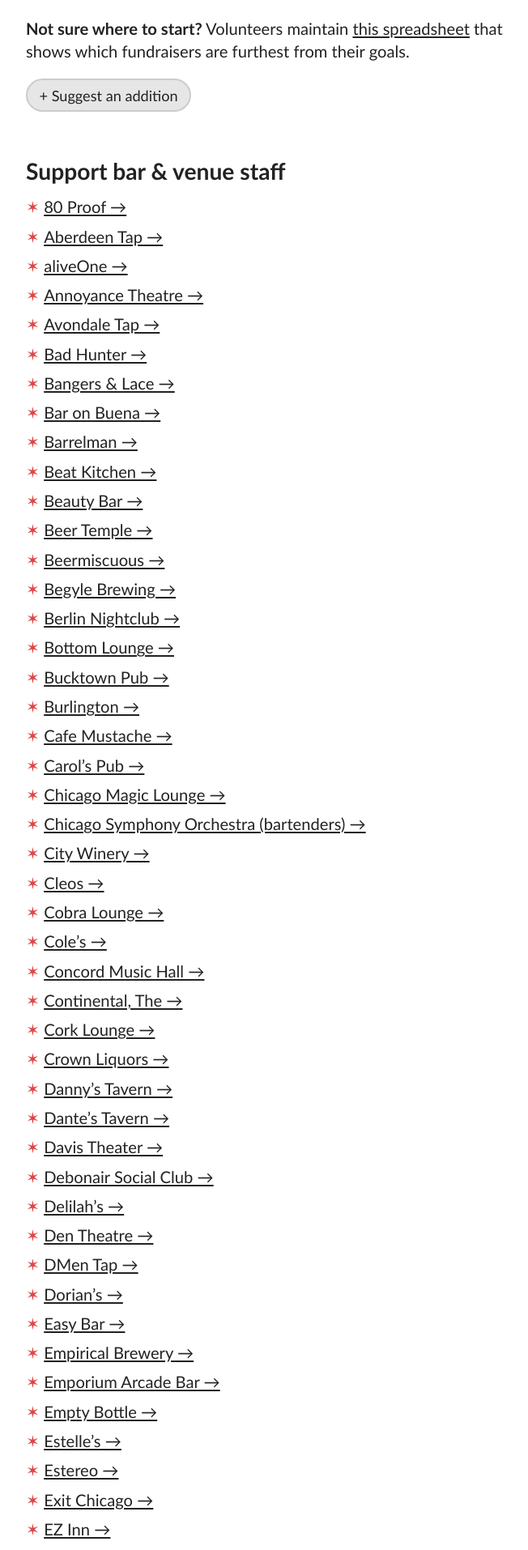
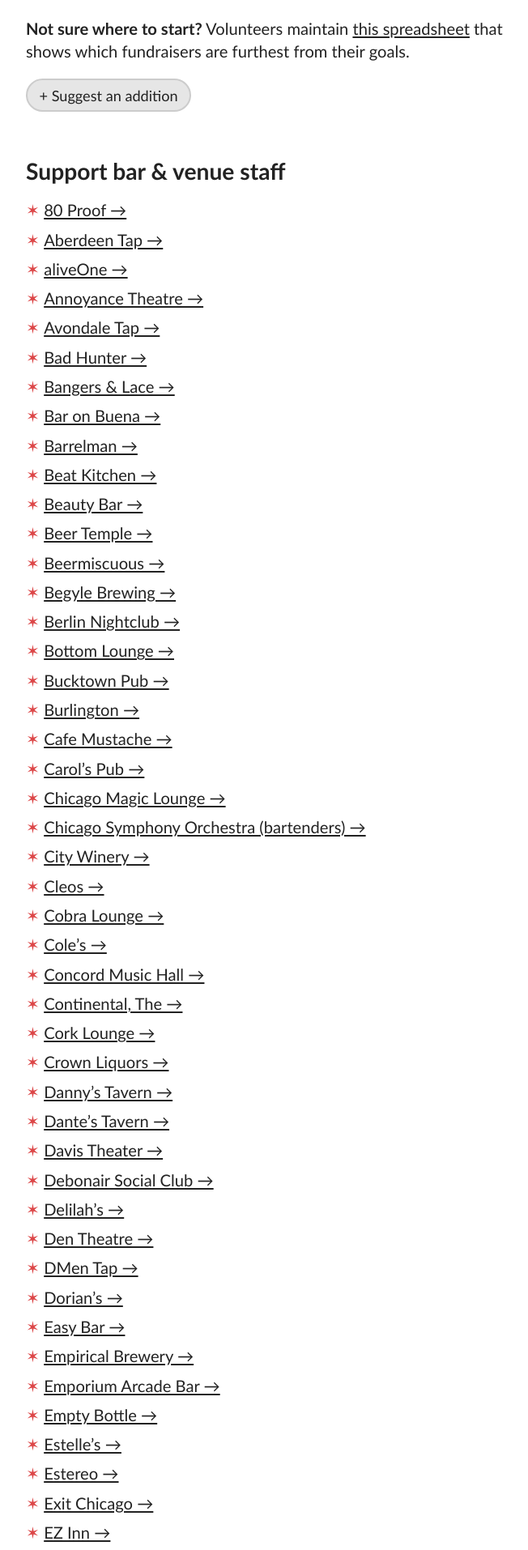
Before and after one commit to spencertweedy/chicagoservicerelief, a Jekyll site: the page built from index.html, in a window 1280 px wide. Shown: the part 389-2303 px from the top of the page at 81% size, without its empty margins (288-940 px from the left). Built offline with Jekyll 4.4.1, drawn with Linux system fonts in a browser that asks for light colours.

Commit message:
tweak spacing

```diff
--- a/css/main.css
+++ b/css/main.css
@@ -115,7 +115,7 @@
 
 h2 {
   font-size: 1.4rem;
-  margin: 0.5rem 0;
+  margin: 0 0 0.5em;
 }
 
 a {
@@ -129,7 +129,7 @@
 ul {
   padding-left: 0;
   list-style-type: none;
-  margin: 0 0 1rem;
+  margin: 0 0 1.4rem;
 }
 
 li {
```
